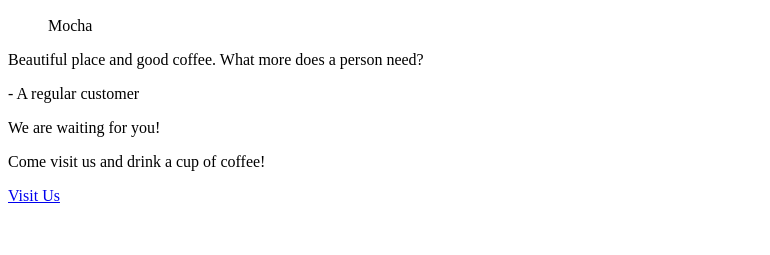
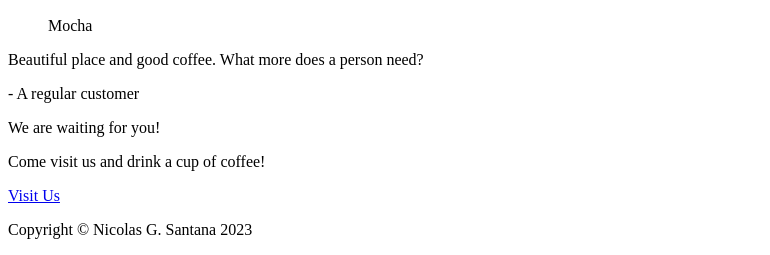
Before and after one commit to nicolasgsantana/landing-page, a plain HTML site: page index.html in a window 1280 px wide. Shown: the part 4418-4673 px from the top of the page, without its empty margins (0-770 px from the left). Before the commit the page ends 4631 px from the top, so only its background shows below. Drawn offline with Linux system fonts and the light colour scheme.

Commit message:
Add footer

```diff
--- a/index.html
+++ b/index.html
@@ -60,7 +60,7 @@
   </main>
 
   <footer>
-
+    <p>Copyright © Nicolas G. Santana 2023</p>
   </footer>
 </body>
 </html>
```
